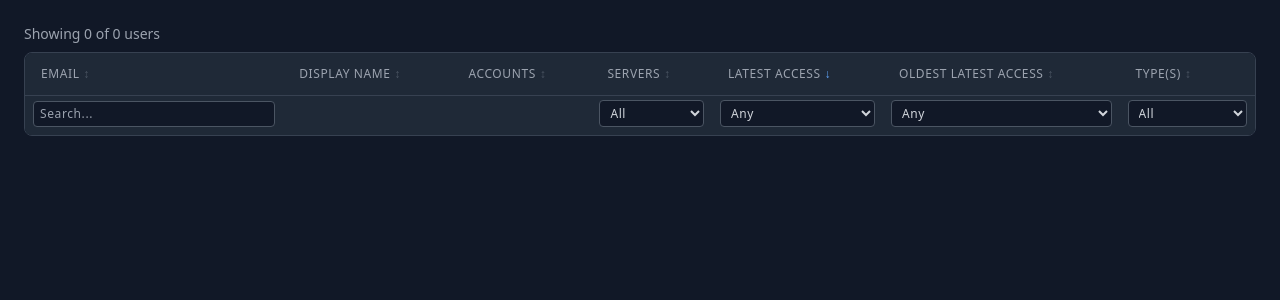
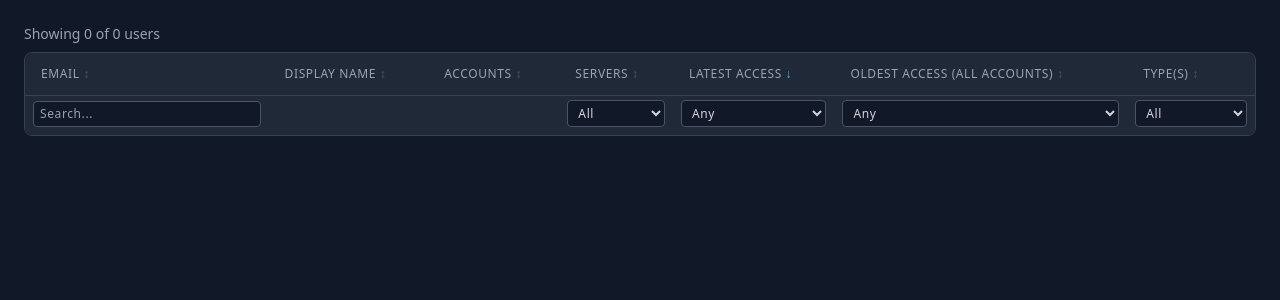
Before and after one commit to jase-perf/p4-user-dashboard, a FastAPI app: page / in a window 1280 px wide. Shown: the part 104-404 px from the top of the page. Run offline with FastAPI, Linux system fonts and the light colour scheme; data that the repository does not hold is empty; some libraries are stand-ins or nearby versions.

Commit message:
Rename 'Oldest Latest Access' column for clarity
English: 'Oldest Access (All Accounts)'
Japanese: '全アカウントの最も古いアクセス'

The old label was confusing in both languages. New labels make it clear
this shows the oldest access date across all of a user's accounts.

```diff
--- a/static/app.js
+++ b/static/app.js
@@ -53,7 +53,7 @@ var LANG = {
         accountCount: "Accounts",
         serverCount: "Servers",
         latestAccess: "Latest Access",
-        oldestLatestAccess: "Oldest Latest Access",
+        oldestLatestAccess: "Oldest Access (All Accounts)",
         types: "Type(s)",
 
         // Filter placeholders
@@ -160,7 +160,7 @@ var LANG = {
         accountCount: "アカウント数",
         serverCount: "サーバー数",
         latestAccess: "最終アクセス",
-        oldestLatestAccess: "最古の最終アクセス",
+        oldestLatestAccess: "全アカウントの最も古いアクセス",
         types: "タイプ",
 
         searchPlaceholder: "検索...",
@@ -800,7 +800,7 @@ app.getFilteredUsers = function () {
         });
     }
 
-    // Oldest Latest Access filter
+    // Oldest Access (All Accounts) filter
     if (oldestFilter) {
         rows = rows.filter(function (r) {
             return app.matchesDateFilter(r.oldestLatestAccess, oldestFilter);
--- a/templates/index.html
+++ b/templates/index.html
@@ -60,7 +60,7 @@
                             <th class="sortable" data-sort="accountCount">Accounts</th>
                             <th class="sortable" data-sort="serverCount">Servers</th>
                             <th class="sortable" data-sort="latestAccess">Latest Access</th>
-                            <th class="sortable" data-sort="oldestLatestAccess">Oldest Latest Access</th>
+                            <th class="sortable" data-sort="oldestLatestAccess">Oldest Access (All Accounts)</th>
                             <th class="sortable" data-sort="types">Type(s)</th>
                         </tr>
                         <tr class="filter-row">
```
Also changed, not shown: README.md.
